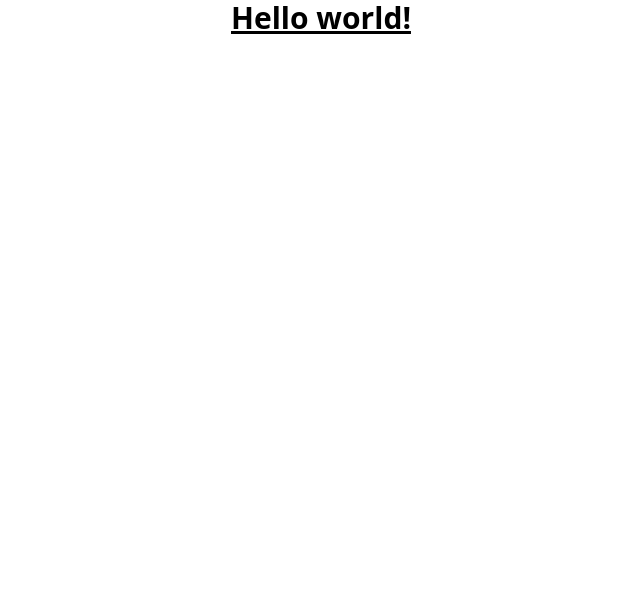
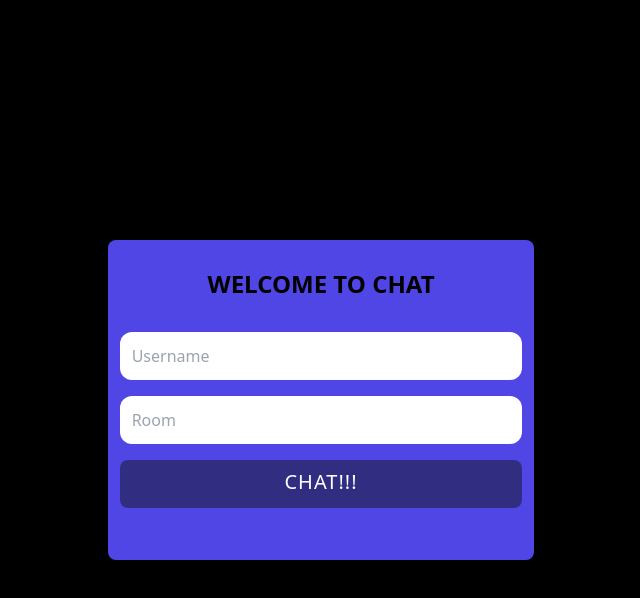
Before and after one commit to ahmetalisarihan/client, a React (Create React App) app: page / in a window 1280 px wide. Shown: the top 598 px of the page, without its empty margins (319-959 px from the left). Built offline with nearby package versions, Linux system fonts and the light colour scheme.

Commit message:
Add Room Page

```diff
--- a/src/App.css
+++ b/src/App.css
@@ -1,38 +1,4 @@
 .App {
-  text-align: center;
+  background-color: black;
+  height: 100vh;
 }
-
-.App-logo {
-  height: 40vmin;
-  pointer-events: none;
-}
-
-@media (prefers-reduced-motion: no-preference) {
-  .App-logo {
-    animation: App-logo-spin infinite 20s linear;
-  }
-}
-
-.App-header {
-  background-color: #282c34;
-  min-height: 100vh;
-  display: flex;
-  flex-direction: column;
-  align-items: center;
-  justify-content: center;
-  font-size: calc(10px + 2vmin);
-  color: white;
-}
-
-.App-link {
-  color: #61dafb;
-}
-
-@keyframes App-logo-spin {
-  from {
-    transform: rotate(0deg);
-  }
-  to {
-    transform: rotate(360deg);
-  }
-}
--- a/src/App.js
+++ b/src/App.js
@@ -1,11 +1,12 @@
 import './App.css';
+import Room from './components/Room.jsx'
+import Chat from './components/Chat';
 
 function App() {
   return (
     <div className="App">
-      <h1 className="text-3xl font-bold underline">
-        Hello world!
-      </h1>
+      <Room/>
+      {/* <Chat/> */}
     </div>
   );
 }
--- /dev/null
+++ b/src/components/Chat.jsx
@@ -0,0 +1,13 @@
+import React from 'react'
+
+const Chat = () => {
+  return (
+    <div className=''>
+        <div className='w-1/3 h-[500px] bg-indigo-600'>
+
+        </div>
+    </div>
+  )
+}
+
+export default Chat
--- /dev/null
+++ b/src/components/Room.jsx
@@ -0,0 +1,16 @@
+import React from 'react'
+
+const Room = () => {
+  return (
+    <div className='flex items-center justify-center h-full'>
+      <div className='w-1/3 h-[320px] rounded-lg bg-indigo-600 flex flex-col space-y-4 p-3'>
+          <h1 className=' text-center my-4 font-bold text-2xl'>WELCOME TO CHAT</h1>
+          <input className='h-12 rounded-xl p-3 outline-none' type="text" placeholder='Username' />
+          <input className='h-12 rounded-xl p-3 outline-none' type="text" placeholder='Room' />
+          <div className='tracking-wider hover:opacity-70 cursor-pointer text-white bg-indigo-900 h-12 pt-2 text-xl text-center rounded-lg'>CHAT!!!</div>
+      </div>
+    </div>
+  )
+}
+
+export default Room
```
